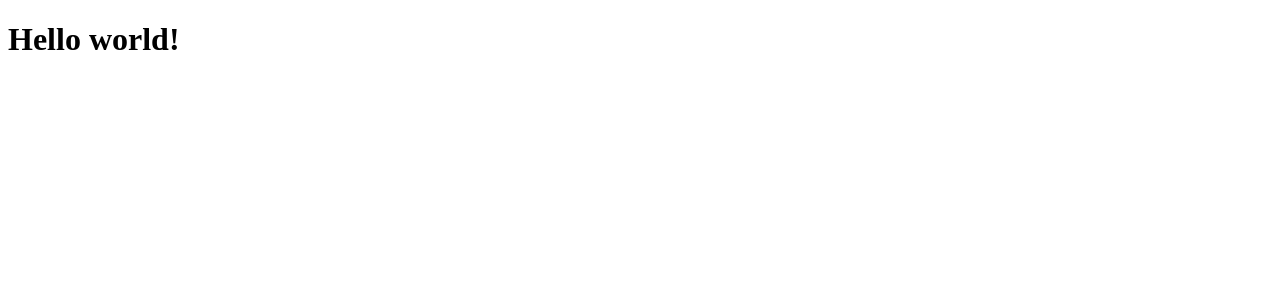
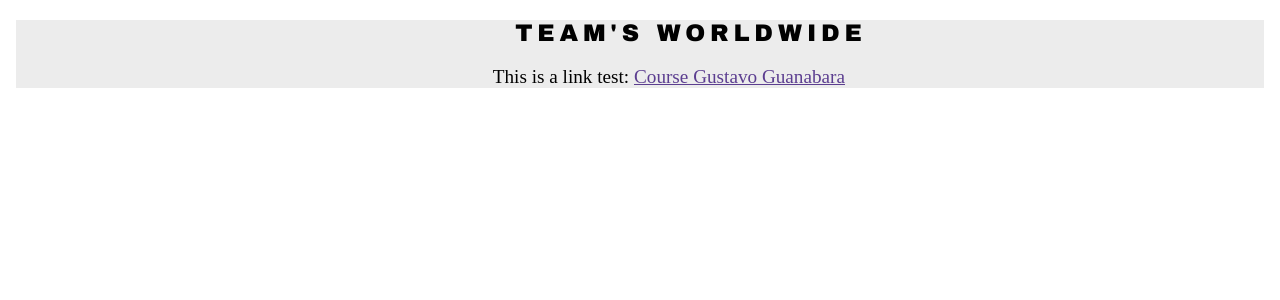
Before and after one commit to GiovaneFGomes/soccer-frontend, an Angular app: page / in a window 1280 px wide. Shown: the top 300 px of the page. Built offline with nearby package versions, Linux system fonts and the light colour scheme.

Commit message:
Training something

```diff
--- a/src/app/index/index.component.html
+++ b/src/app/index/index.component.html
@@ -1 +1,19 @@
-<h1>Hello world!</h1>
+<!--Tell the browser which HTML version of the page-->
+<!DOCTYPE html>
+<!--"lang" Indicates which language the page will be-->
+<!--The <html> tag indicates the beginning and end of a page-->
+<html lang="en">
+  <head>
+    <meta charset="UTF-8">
+    <title>Initial Page</title>
+  </head>
+  <body>
+    <article>
+      <h1>TEAM'S WORLDWIDE</h1>
+      <p>
+        This is a link test: <a href="https://www.youtube.com/watch?v=E6CdIawPTh0&list=PLHz_AreHm4dkZ9-atkcmcBaMZdmLHft8n&index=12">Course Gustavo Guanabara</a>
+      </p>
+    </article>
+
+  </body>
+</html>
--- a/src/app/index/index.component.scss
+++ b/src/app/index/index.component.scss
@@ -0,0 +1,27 @@
+a:link{
+  color: #5C3E90;
+}
+
+a:visited{
+  color: #5C3E90;
+}
+
+a:hover {
+  color: #9DD05B;
+}
+
+body {
+  background: #ECECEC;
+}
+
+h1 {
+  color: #000000;
+  font: 1.500em "Arial Black", Arial, sans-serif;
+  letter-spacing: .2em;
+  padding-left: 40%;
+}
+
+p {
+  font-size: 1.200em;
+  padding-left: 38.2%;
+}
```
